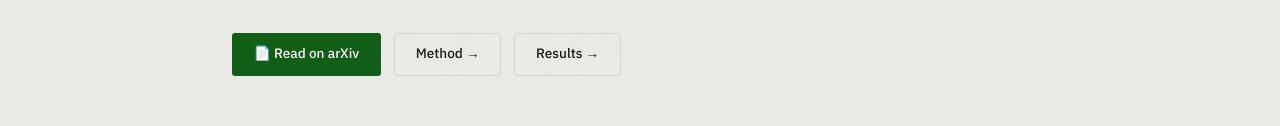
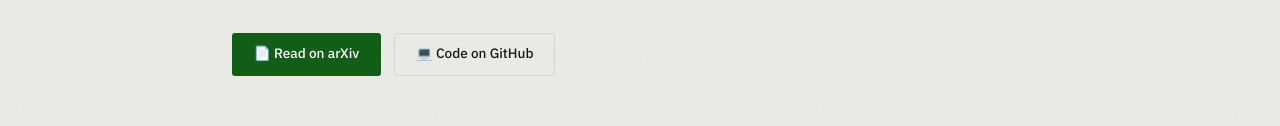
Before and after one commit to jzenkner/SAD, a plain HTML site: page index.html in a window 1280 px wide. Shown: the part 409-535 px from the top of the page. Drawn offline with nearby package versions, Linux system fonts and the light colour scheme; a web font is replaced by a local one.

Commit message:
Add code button to project page

```diff
--- a/index.html
+++ b/index.html
@@ -565,8 +565,7 @@
     </p>
     <div class="hero-actions">
       <a href="https://arxiv.org/abs/2608.03461" class="btn btn-primary" target="_blank" rel="noopener">📄 Read on arXiv</a>
-      <a href="#method" class="btn btn-outline">Method →</a>
-      <a href="#results" class="btn btn-outline">Results →</a>
+      <a href="https://github.com/jzenkner/SAD" class="btn btn-outline" target="_blank" rel="noopener">💻 Code on GitHub</a>
     </div>
   </div>
 </section>
```
